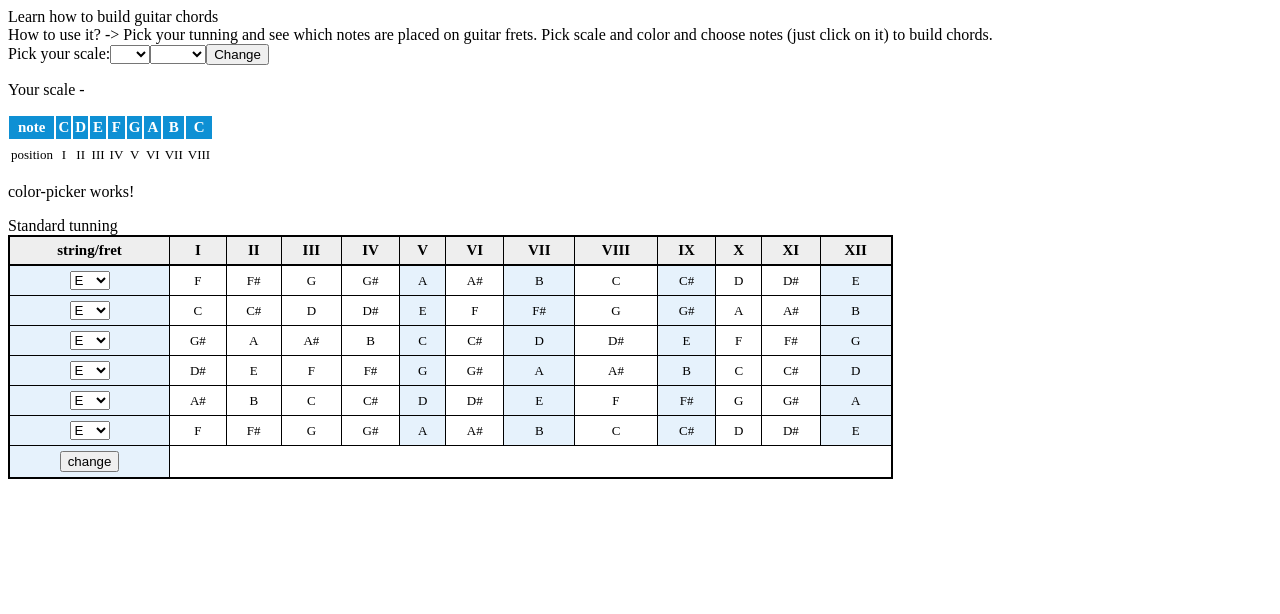
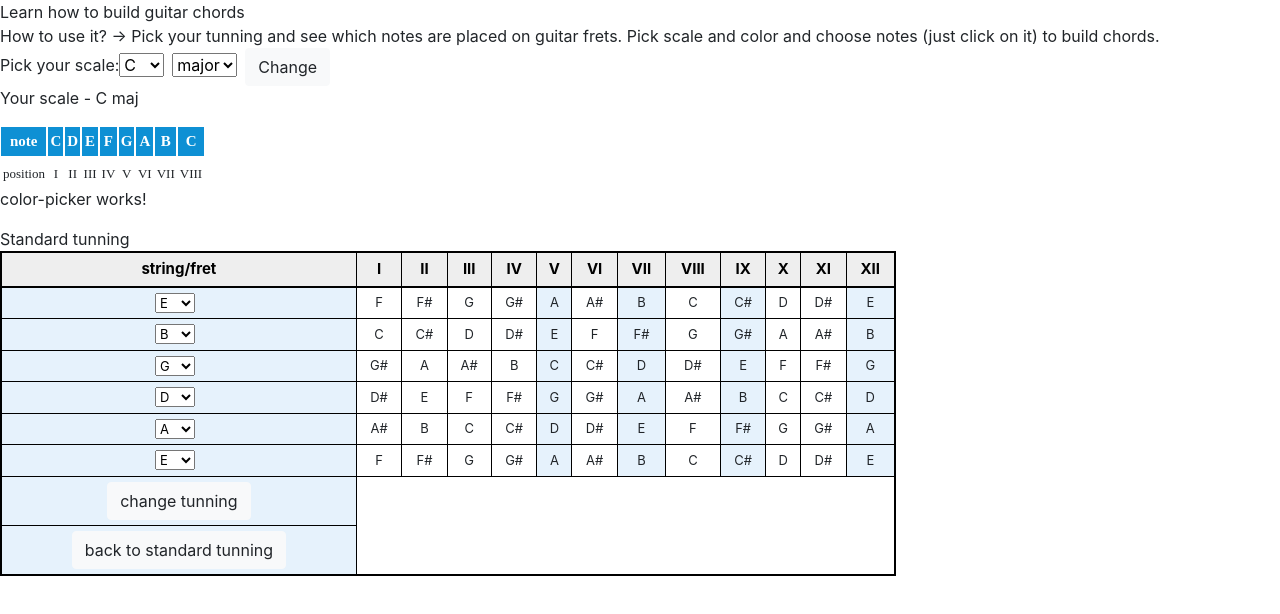
Before and after one commit to kamilarb/guitar-teacher-app, an Angular app: page / in a window 1280 px wide. Shown: the top 614 px of the page. Built offline with nearby package versions, Linux system fonts and the light colour scheme.

Commit message:
a few css improvements

```diff
--- a/src/app/guitar/guitar.component.html
+++ b/src/app/guitar/guitar.component.html
@@ -21,45 +21,46 @@
     <tbody>
     <tr>
     <td>
-        <select id="1" class="mr-2" name="note" [(ngModel)]="tunning[1]">
+        <select id="1" class="mr-2" name="1" [(ngModel)]="tunning[1]">
             <option *ngFor="let note of notes" [value]="note">{{note}} </option>
           </select>
         </td>
     <td *ngFor="let note of strings[1]">{{note}}</td>
     </tr>
     <tr>
-    <td> <select id="1" class="mr-2" name="note" [(ngModel)]="tunning[2]">
+    <td> <select id="1" class="mr-2" name="2" [(ngModel)]="tunning[2]">
         <option *ngFor="let note of notes" [value]="note">{{note}} </option>
       </select> </td>
     <td *ngFor="let note of strings[2]">{{note}}</td>
     </tr>
     <tr>
-    <td> <select id="1" class="mr-2" name="note" [(ngModel)]="tunning[3]">
+    <td> <select id="1" class="mr-2" name="3" [(ngModel)]="tunning[3]">
         <option *ngFor="let note of notes" [value]="note">{{note}} </option>
       </select> </td>
     <td *ngFor="let note of strings[3]">{{note}}</td>
     </tr>
     <tr>
-    <td> <select id="1" class="mr-2" name="note" [(ngModel)]="tunning[4]">
+    <td> <select id="1" class="mr-2" name="4" [(ngModel)]="tunning[4]">
         <option *ngFor="let note of notes" [value]="note">{{note}} </option>
       </select> </td>
     <td *ngFor="let note of strings[4]">{{note}}</td>
     </tr>
     <tr>
-    <td> <select id="1" class="mr-2" name="note" [(ngModel)]="tunning[5]">
+    <td> <select id="1" class="mr-2" name="5" [(ngModel)]="tunning[5]">
         <option *ngFor="let note of notes" [value]="note">{{note}} </option>
       </select> </td>
     <td *ngFor="let note of strings[5]">{{note}}</td>
     </tr>
     <tr>
-    <td> <select id="1" class="mr-2" name="note" [(ngModel)]="tunning[6]">
+    <td> <select id="1" class="mr-2" name="6" [(ngModel)]="tunning[6]">
         <option *ngFor="let note of notes" [value]="note">{{note}} </option>
       </select> </td>
     <td *ngFor="let note of strings[6]">{{note}}</td>
     </tr>
     <tr>
-        <td><button type="submit"> change </button></td>
+        <td><button class="btn btn-light"  type="submit"> change tunning </button> </td>
     </tr>
+    <tr><td><button class="btn btn-light" (click)="standardTunning()">back to standard tunning</button></td></tr>
     </tbody>
     </table>
     </form>
--- a/src/app/guitar/guitar.component.ts
+++ b/src/app/guitar/guitar.component.ts
@@ -32,22 +32,29 @@ notes = this.data.notes;
 
     for (let string in this.tunning) {
 
-      // debugger
-
       let index = this.data.doubleNotes.indexOf(this.tunning[string]);
 
       this.strings[string] = this.data.doubleNotes.slice(index+1, index+13);
 
     }
+  }
 
-
+  standardTunning() {
+    this.tunning = {
+      1: "E",
+      2: "B",
+      3: "G",
+      4: "D",
+      5: "A",
+      6: "E"
+  };
   }
 
   constructor(private data:NotesService) {
-    this.changeTunning() }
+    }
 
   ngOnInit(): void {
-
+    this.changeTunning()
   }
 
 }
--- a/src/app/scales/scales.component.html
+++ b/src/app/scales/scales.component.html
@@ -1,8 +1,7 @@
 <div class="row">
+  <div class="col">
     <div class="form">
       <form (ngSubmit)="changeScale()">
-    <div class="row">
-      <div class="col">
         <label for="name">Pick your scale:</label>
         <select id="name" class="mr-2" name="name" [(ngModel)]="pickedScale.name">
           <option *ngFor="let name of notes" [value]="name">{{name}} </option>
@@ -11,13 +10,12 @@
           <option value="maj">major</option>
           <option value="min">minor</option>
         </select>
-         <button type="submit">Change</button> </div>
-
-       </div>
+        <button class="btn btn-light" type="submit">Change</button>
+  </form>
+</div></div></div>
 <div class="row">
-    <div class="scale">
+  <div class="col">
      <p>Your scale - {{ pickedScale.name }} {{ pickedScale.type }}</p>
-
     <table class="paleBlueRows">
       <thead>
         <tr>
@@ -38,5 +36,6 @@
           <td>VIII</td>
         </tr>
       </tbody>
-      </table></div>
+    </table>
   </div>
+</div>
--- a/src/app/scales/scales.component.ts
+++ b/src/app/scales/scales.component.ts
@@ -14,8 +14,8 @@ export class ScalesComponent implements OnInit {
   dnotes = this.data.doubleNotes;
 
   pickedScale = {
-    type: "",
-    name: "",
+    type: "maj",
+    name: "C",
     notes: ["C", "D", "E", "F", "G", "A", "B", "C"]
   };
 
--- a/src/styles.css
+++ b/src/styles.css
@@ -1 +1,2 @@
 /* You can add global styles to this file, and also import other style files */
+@import "~bootstrap/dist/css/bootstrap.css";
```
Lines whose indentation alone changed are shown as unchanged.
